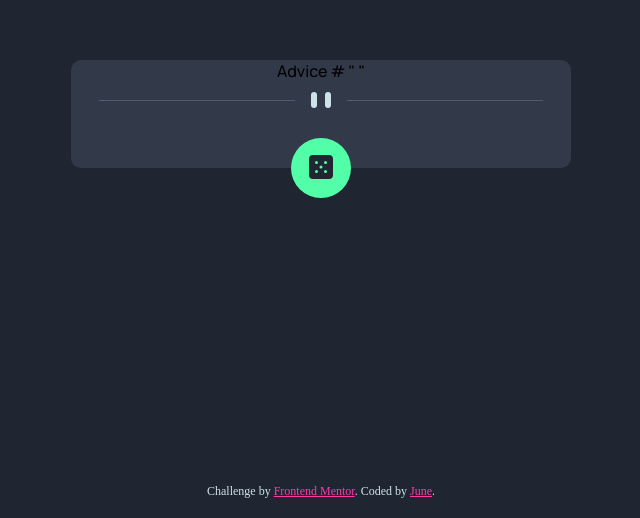
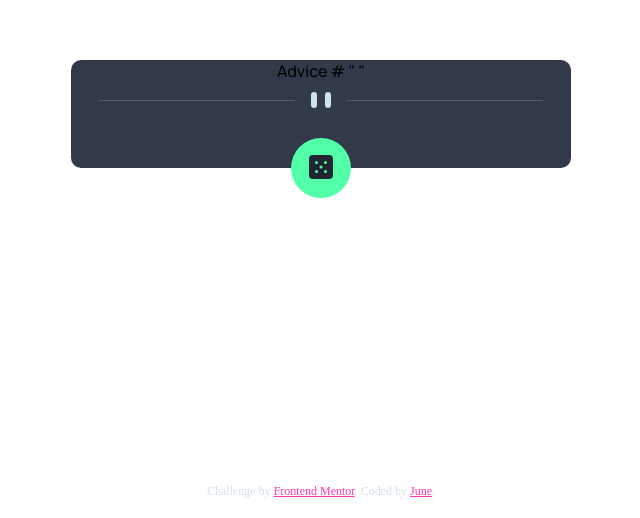
Before and after one commit to juneboom/advice-generator, a plain HTML site: page index.html in a window 1280 px wide. Shown: the part 286-804 px from the top of the page, without its empty margins (319-959 px from the left). Drawn offline with Linux system fonts and the light colour scheme; no server answers.

Commit message:
add README

```diff
--- a/src/style.css
+++ b/src/style.css
@@ -23,7 +23,6 @@ body,
 html {
     width: 100%;
     height: 100%;
-    background-color: var(--c-gray-blue-3);
     display: inline-block;
 }
 
```
Also changed, not shown: images/screenshot.png (added), 2 other files.
